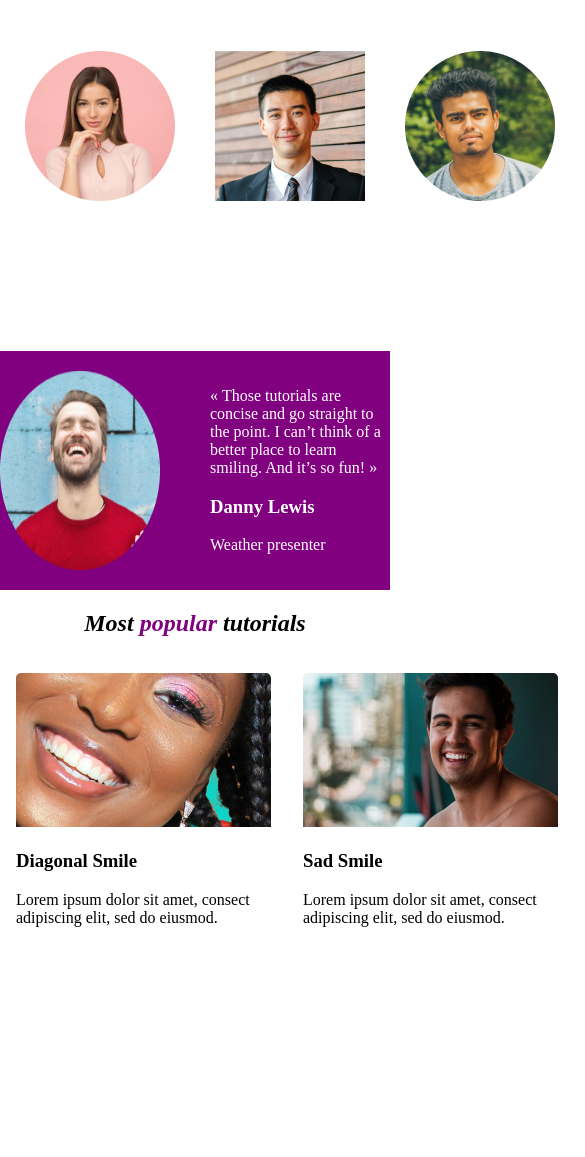
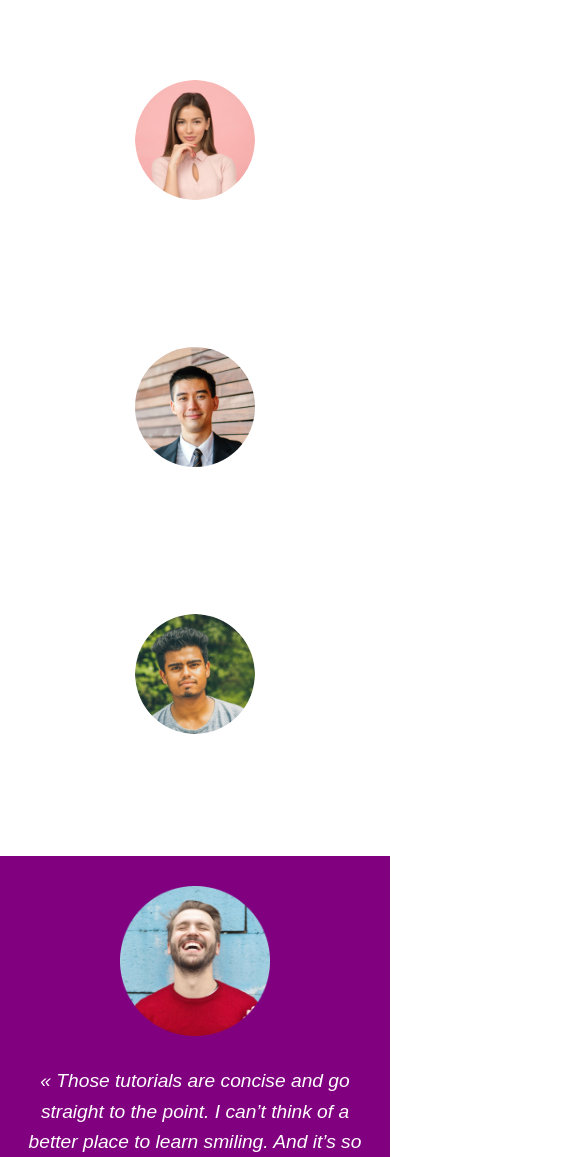
Before and after one commit to danny7d7/alx_html_css, a plain HTML site: page css_advanced/index.html in a window 390 px wide. Shown: the part 843-2000 px from the top of the page, 585 px wide, since content can reach past the window. Before the commit the page ends 1810 px from the top, so only its background shows below. Drawn offline with Linux system fonts and the light colour scheme; files whose address does not match are found by name.

Commit message:
Update style.css

```diff
--- a/css_advanced/style.css
+++ b/css_advanced/style.css
@@ -1,27 +1,42 @@
+/* ===== RESET & BASE STYLES ===== */
+* {
+    margin: 0;
+    padding: 0;
+    box-sizing: border-box;
+}
+
 body {
-    background-image: url('CSS Advanced/Object.png');
+    background-image: url('images/Object.png');
     background-position: top;
-    background-size: cover;
+    background-size: 100% auto;
     background-repeat: no-repeat;
     text-align: center;
+    font-family: Arial, sans-serif;
+    line-height: 1.6;
 }
 
+/* ===== HEADER STYLES ===== */
 header {
     margin-top: 20px;
-    position: relative;
     display: flex;
     justify-content: space-between;
+    align-items: center;
+    padding: 0 20px;
+    flex-wrap: wrap;
 }
 
 #image {
     margin-left: 30px;
+    max-width: 100px;
+    height: auto;
 }
 
 .links {
     color: orange;
     margin-right: 20px;
-    padding: 20px;
+    padding: 15px;
     text-decoration: none;
+    transition: all 0.3s ease;
 }
 
 .links::after {
@@ -34,35 +49,49 @@ header {
     border-radius: 40px;
 }
 
+/* ===== HERO SECTION ===== */
 .front {
     margin-top: 0px;
+    padding: 0 20px;
 }
 
 #heading {
-    margin-top: 150px;
-    font-size: 100px;
+    margin-top: 100px;
+    font-size: clamp(2.5rem, 8vw, 100px);
     color: white;
-
+    line-height: 1.2;
 }
 
 .span {
-    margin-top: -3000px;
-    padding: 10px;
+    display: inline-block;
+    margin: 10px 5px;
+    padding: 10px 20px;
     color: white;
 }
 
 button {
     background-color: purple;
-    margin-top: 20px;
-    padding: 10px;
+    margin-top: 30px;
+    padding: 15px 30px;
     border-radius: 30px;
-    border-color: purple;
+    border: 2px solid purple;
     color: white;
+    font-size: 1.1rem;
+    cursor: pointer;
+    transition: all 0.3s ease;
+    min-width: 200px;
 }
 
+button:hover {
+    background-color: #6a0dad;
+    border-color: #6a0dad;
+}
+
+/* ===== MEMORIES SECTION ===== */
 .memories {
     color: white;
-    margin-top: 150px;
+    margin-top: 100px;
+    padding: 0 20px;
 }
 
 .learn-text {
@@ -71,52 +100,289 @@ button {
 }
 
 .memories-list {
-    color: white;
-    margin-top: 100px;
-    display: flex;
-    justify-content: center;
-    gap: 40px;
+    display: grid;
+    grid-template-columns: repeat(auto-fit, minmax(250px, 1fr));
+    gap: 30px;
+    margin-top: 60px;
+    max-width: 1200px;
+    margin-left: auto;
+    margin-right: auto;
+    padding: 0 20px;
 }
 
+.memories-list div {
+    text-align: center;
+}
+
+.memories-list img {
+    max-width: 150px;
+    height: auto;
+    border-radius: 50%;
+}
+
+.memories-list h1 {
+    font-size: 1.5rem;
+    margin: 15px 0 10px;
+}
+
+/* ===== PRESENTER SECTION ===== */
 .presenter {
     color: white;
     background-color: purple;
-    width: 100vw; /* Use viewport width instead of percentage */
-    margin-left: calc(-50vw + 50%); /* This pulls it to the full left edge */
-    position: relative;
-    left: 0;
     display: flex;
     justify-content: center;
-    padding: 20px 0; /* Add some vertical padding */
+    align-items: center;
+    padding: 60px 20px;
+    gap: 40px;
+    flex-wrap: wrap;
+}
+
+.presenter img {
+    max-width: 200px;
+    height: auto;
+    border-radius: 10px;
 }
 
 .quote-position {
     text-align: left;
-    margin-left: 50px;
+    max-width: 500px;
 }
 
+.quote-position p {
+    font-size: 1.2rem;
+    margin-bottom: 20px;
+    font-style: italic;
+}
+
+.quote-position h3 {
+    font-size: 1.5rem;
+    margin-bottom: 5px;
+}
+
+/* ===== TUTORIALS SECTION ===== */
 .most-popular-tutorial-section {
     background-color: white;
-    background-size: 100vw;
-    margin-left: calc(-50vw + 50%);
-    margin-right: calc(-50vw + 50%);
+    padding: 80px 0;
+    width: 100%;
 }
 
 .turorials {
+    max-width: 1200px;
+    margin: 0 auto 40px;
+    padding: 0 20px;
+}
+
+.turorials h2 {
     font-style: italic;
-    font-weight: lighter;
+    font-weight: 300;
+    font-size: 2.5rem;
 }
 
 .popular-tutorials {
-    display: flex;
-    justify-content: space-between;
-    position: relative;
+    display: grid;
+    grid-template-columns: repeat(auto-fit, minmax(280px, 1fr));
+    gap: 30px;
+    max-width: 1200px;
+    margin: 0 auto;
+    padding: 0 20px;
 }
 
 .popular-tutorials-box {
-    border: 1px solid white;
-    padding: 15px;
+    border: 1px solid #e0e0e0;
+    padding: 25px;
     text-align: left;
-    box-sizing: border-box;
+    border-radius: 10px;
+    box-shadow: 0 4px 6px rgba(0, 0, 0, 0.1);
+    transition: transform 0.3s ease;
+}
 
+.popular-tutorials-box:hover {
+    transform: translateY(-5px);
 }
+
+.popular-tutorials-box img {
+    width: 100%;
+    height: auto;
+    border-radius: 8px;
+    margin-bottom: 15px;
+}
+
+.popular-tutorials-box h3 {
+    font-size: 1.3rem;
+    margin-bottom: 10px;
+    color: #333;
+}
+
+.popular-tutorials-box p {
+    color: #666;
+    line-height: 1.5;
+}
+
+/* ===== MEDIA QUERIES ===== */
+
+/* Tablet Styles (768px - 1024px) */
+@media (max-width: 1024px) {
+    .memories-list {
+        grid-template-columns: repeat(2, 1fr);
+        gap: 40px;
+    }
+
+    #heading {
+        margin-top: 80px;
+        font-size: clamp(2rem, 6vw, 80px);
+    }
+
+    .presenter {
+        padding: 50px 20px;
+        gap: 30px;
+    }
+}
+
+/* Mobile Styles (481px - 767px) */
+@media (max-width: 768px) {
+    header {
+        flex-direction: column;
+        gap: 20px;
+        text-align: center;
+    }
+
+    #image {
+        margin-left: 0;
+    }
+
+    .links {
+        margin: 5px 10px;
+        padding: 12px 20px;
+        display: inline-block;
+    }
+
+    #heading {
+        margin-top: 60px;
+        font-size: clamp(1.8rem, 5vw, 60px);
+    }
+
+    .span {
+        display: block;
+        margin: 15px 0;
+    }
+
+    .memories-list {
+        grid-template-columns: 1fr;
+        gap: 30px;
+        max-width: 400px;
+    }
+
+    .presenter {
+        flex-direction: column;
+        text-align: center;
+        padding: 40px 20px;
+    }
+
+    .quote-position {
+        text-align: center;
+        margin-left: 0;
+    }
+
+    .popular-tutorials {
+        grid-template-columns: 1fr;
+        max-width: 400px;
+    }
+
+    button {
+        width: 90%;
+        max-width: 300px;
+        padding: 12px 25px;
+    }
+}
+
+/* Small Mobile Styles (320px - 480px) */
+@media (max-width: 480px) {
+    header {
+        padding: 0 15px;
+    }
+
+    .links {
+        margin: 3px 5px;
+        padding: 10px 15px;
+        font-size: 0.9rem;
+    }
+
+    #heading {
+        margin-top: 40px;
+        font-size: 2rem;
+    }
+
+    .front {
+        padding: 0 15px;
+    }
+
+    .memories {
+        margin-top: 60px;
+        padding: 0 15px;
+    }
+
+    .memories-list {
+        padding: 0 15px;
+        gap: 25px;
+    }
+
+    .memories-list img {
+        max-width: 120px;
+    }
+
+    .presenter {
+        padding: 30px 15px;
+    }
+
+    .presenter img {
+        max-width: 150px;
+    }
+
+    .most-popular-tutorial-section {
+        padding: 50px 0;
+    }
+
+    .turorials h2 {
+        font-size: 2rem;
+    }
+
+    .popular-tutorials {
+        padding: 0 15px;
+        gap: 20px;
+    }
+
+    .popular-tutorials-box {
+        padding: 20px;
+    }
+}
+
+/* Large Desktop Styles (1200px+) */
+@media (min-width: 1200px) {
+    .memories-list {
+        gap: 50px;
+    }
+
+    .popular-tutorials {
+        gap: 40px;
+    }
+}
+
+/* High-DPI Screens */
+@media (-webkit-min-device-pixel-ratio: 2), (min-resolution: 192dpi) {
+    body {
+        background-size: cover;
+    }
+}
+
+/* Print Styles */
+@media print {
+    .links::after {
+        content: "";
+    }
+
+    button {
+        border: 1px solid #000;
+        background: none;
+        color: #000;
+    }
+}
```
